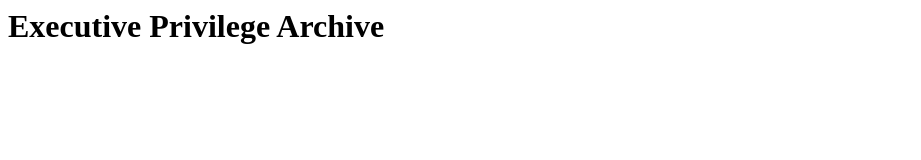
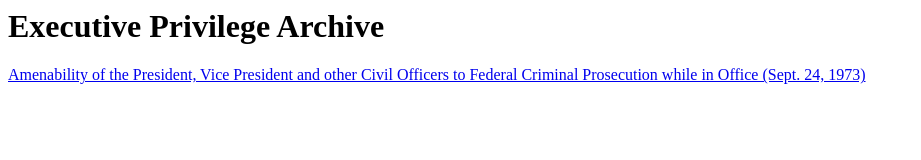
Before and after one commit to ExecutivePrivilege/ExecutivePrivilege, a plain HTML site: page index.html in a window 1280 px wide. Shown: the whole page, without its empty margins (0-921 px from the left). Drawn offline with Linux system fonts and the light colour scheme.

Commit message:
Update index.html

```diff
--- a/index.html
+++ b/index.html
@@ -1,3 +1,4 @@
 <html>
   <h1>Executive Privilege Archive</h1>
+  <a href="/Files/HTML/1973-09-23-PresidentialAmenabilityIndictment.html">Amenability of the President, Vice President and other Civil Officers to Federal Criminal Prosecution while in Office (Sept. 24, 1973)</a>
 </html>
```
